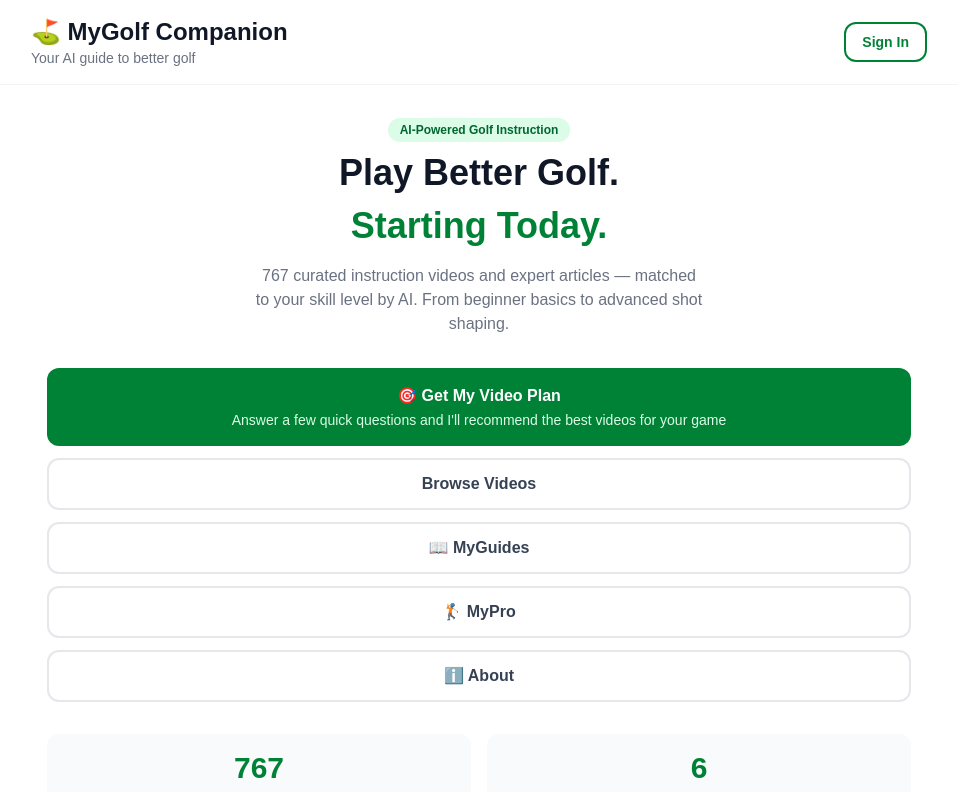
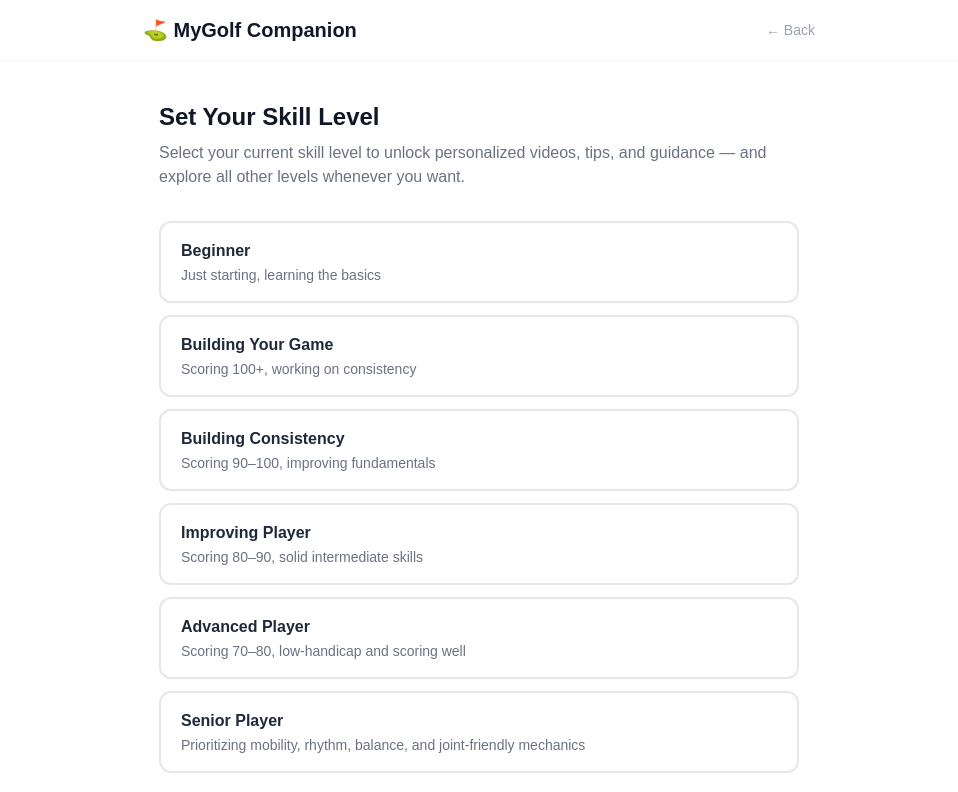
Before and after one commit to bd9356-gif/golf-ai-companion, a Next.js app: page /onboarding in a window 1280 px wide. Shown: the top 792 px of the page, without its empty margins (161-1119 px from the left). Built offline with nearby package versions, Linux system fonts and the light colour scheme; no server answers.

Commit message:
Revert "Multi-question assessment with personalized video recommendations"
This reverts commit dd5429b58e1132834b06e5b1b92298001fa6508f.

```diff
--- a/app/onboarding/page.js
+++ b/app/onboarding/page.js
@@ -1,111 +1,114 @@
 'use client'
+
+import { useRouter } from 'next/navigation'
 import { useState, useEffect } from 'react'
-import { createClient } from '@supabase/supabase-js'
 
-const supabase = createClient(
-  process.env.NEXT_PUBLIC_SUPABASE_URL,
-  process.env.NEXT_PUBLIC_SUPABASE_ANON_KEY
-)
-
-const STATS = [
-  { stat: '767', label: 'Instruction Videos' },
-  { stat: '6', label: 'Skill Levels' },
-  { stat: '40+', label: 'Expert Articles' },
-  { stat: 'AI', label: 'Personalized Plans' },
+const TIERS = [
+  {
+    value: 'beginner',
+    label: 'Beginner',
+    sublabel: 'Just starting, learning the basics',
+    topics: ['swing', 'grip', 'stance', 'putting', 'chipping'],
+  },
+  {
+    value: 'building_game',
+    label: 'Building Your Game',
+    sublabel: 'Scoring 100+, working on consistency',
+    topics: ['swing', 'driving', 'chipping', 'putting', 'course management'],
+  },
+  {
+    value: 'building_consistency',
+    label: 'Building Consistency',
+    sublabel: 'Scoring 90–100, improving fundamentals',
+    topics: ['iron play', 'driving', 'short game', 'putting', 'mental game'],
+  },
+  {
+    value: 'improving_player',
+    label: 'Improving Player',
+    sublabel: 'Scoring 80–90, solid intermediate skills',
+    topics: ['iron play', 'short game', 'bunker', 'course management', 'mental game'],
+  },
+  {
+    value: 'advanced_player',
+    label: 'Advanced Player',
+    sublabel: 'Scoring 70–80, low-handicap and scoring well',
+    topics: ['driving', 'iron play', 'short game', 'bunker', 'course management'],
+  },
+  {
+    value: 'senior_player',
+    label: 'Senior Player',
+    sublabel: 'Prioritizing mobility, rhythm, balance, and joint-friendly mechanics',
+    topics: ['swing', 'fitness', 'course management', 'mental game', 'putting'],
+  },
 ]
 
-export default function HomePage() {
-  const [hasPlan, setHasPlan] = useState(false)
-  const [user, setUser] = useState(null)
+export default function OnboardingPage() {
+  const [selected, setSelected] = useState(null)
+  const router = useRouter()
 
   useEffect(() => {
-    const level = localStorage.getItem('golf_skill_level')
-    if (level) setHasPlan(true)
-    supabase.auth.getSession().then(({ data: { session } }) => {
-      if (session) setUser(session.user)
-    })
+    const params = new URLSearchParams(window.location.search)
+    const level = params.get('level')
+    if (level && TIERS.find(t => t.value === level)) {
+      setSelected(level)
+    }
   }, [])
 
-  const userName = user?.user_metadata?.full_name || user?.email?.split('@')[0] || 'My Profile'
+  function handleSubmit() {
+    if (!selected) return
+    const tier = TIERS.find(t => t.value === selected)
+    localStorage.setItem('golf_skill_level', tier.value)
+    localStorage.setItem('golf_topics', JSON.stringify(tier.topics))
+    localStorage.setItem('golf_answers', JSON.stringify({ level: tier.value }))
+    router.push('/welcome')
+  }
 
   return (
     <div className="min-h-screen bg-white flex flex-col">
       <header className="border-b border-gray-100 px-4 py-4">
-        <div className="max-w-4xl mx-auto flex items-center justify-between">
-          <div>
-            <h1 className="text-2xl font-bold text-gray-900">⛳ MyGolf Companion</h1>
-            <p className="text-sm text-gray-500">Your AI guide to better golf</p>
-          </div>
-          {user ? (
-            <div className="flex items-center gap-2">
-              <a href="/plan" className="text-sm font-semibold text-white bg-green-700 rounded-xl px-4 py-2 hover:bg-green-800 transition-colors">
-                🎯 MyGolfClubhouse
-              </a>
-              <a href="/profile" className="text-sm font-medium text-gray-500 hover:text-gray-700">
-                👤 {userName}
-              </a>
-            </div>
-          ) : (
-            <a href="/login" className="text-sm font-semibold text-green-700 border-2 border-green-700 rounded-xl px-4 py-2 hover:bg-green-50 transition-colors">
-              Sign In
-            </a>
-          )}
+        <div className="max-w-2xl mx-auto flex items-center justify-between">
+          <h1 className="text-xl font-semibold text-gray-900">⛳ MyGolf Companion</h1>
+          <button onClick={() => router.back()} className="text-sm text-gray-400 hover:text-gray-600">← Back</button>
         </div>
       </header>
 
-      <main className="flex-1 max-w-4xl mx-auto w-full px-4 py-8">
-        <div className="text-center mb-2">
-          <span className="inline-block bg-green-100 text-green-800 text-xs font-semibold px-3 py-1 rounded-full">
-            AI-Powered Golf Instruction
-          </span>
-        </div>
-
-        <div className="text-center mb-8">
-          <h2 className="text-4xl font-bold text-gray-900 mb-2 leading-tight">Play Better Golf.</h2>
-          <h2 className="text-4xl font-bold text-green-700 mb-4 leading-tight">Starting Today.</h2>
-          <p className="text-base text-gray-500 max-w-md mx-auto">
-            767 curated instruction videos and expert articles — matched to your skill level by AI. From beginner basics to advanced shot shaping.
+      <main className="flex-1 max-w-2xl mx-auto w-full px-4 py-10 flex flex-col">
+        <div className="mb-8">
+          <h2 className="text-2xl font-bold text-gray-900 mb-2">Set Your Skill Level</h2>
+          <p className="text-gray-500 text-base">
+            Select your current skill level to unlock personalized videos, tips, and guidance — and explore all other levels whenever you want.
           </p>
         </div>
 
-        <div className="space-y-3 mb-8">
-          {/* Primary CTA — Assessment */}
-          <a
-            href="/onboarding"
-            className="block w-full px-6 py-4 bg-green-700 text-white rounded-xl font-bold text-base hover:bg-green-800 transition-colors text-center"
-          >
-            🎯 Get My Video Plan
-            <p className="text-sm font-normal text-green-100 mt-0.5">
-              Answer a few quick questions and I'll recommend the best videos for your game
-            </p>
-          </a>
-
-          <a href="/videos" className="block w-full px-6 py-3 border-2 border-gray-200 text-gray-700 rounded-xl font-semibold text-base hover:bg-gray-50 transition-colors text-center">
-            Browse Videos
-          </a>
-          <a href="/learn" className="block w-full px-6 py-3 border-2 border-gray-200 text-gray-700 rounded-xl font-semibold text-base hover:bg-gray-50 transition-colors text-center">
-            📖 MyGuides
-          </a>
-          <a href="/videos?tab=ask" className="block w-full px-6 py-3 border-2 border-gray-200 text-gray-700 rounded-xl font-semibold text-base hover:bg-gray-50 transition-colors text-center">
-            🏌️ MyPro
-          </a>
-          {hasPlan && (
-            <a href="/plan" className="block w-full px-6 py-3 border-2 border-green-200 text-green-700 rounded-xl font-semibold text-base hover:bg-green-50 transition-colors text-center">
-              🎯 MyGolfClubhouse
-            </a>
-          )}
-          <a href="/about" className="block w-full px-6 py-3 border-2 border-gray-200 text-gray-700 rounded-xl font-semibold text-base hover:bg-gray-50 transition-colors text-center">
-            ℹ️ About
-          </a>
+        <div className="space-y-3 flex-1">
+          {TIERS.map((tier) => (
+            <button
+              key={tier.value}
+              onClick={() => setSelected(tier.value)}
+              className={`w-full text-left px-5 py-4 rounded-xl border-2 transition-all ${
+                selected === tier.value
+                  ? 'border-green-600 bg-green-50'
+                  : 'border-gray-200 hover:border-green-300 hover:bg-green-50'
+              }`}
+            >
+              <p className={`font-semibold text-base ${selected === tier.value ? 'text-green-800' : 'text-gray-800'}`}>
+                {tier.label}
+              </p>
+              <p className={`text-sm mt-0.5 ${selected === tier.value ? 'text-green-600' : 'text-gray-500'}`}>
+                {tier.sublabel}
+              </p>
+            </button>
+          ))}
         </div>
 
-        <div className="grid grid-cols-2 gap-4">
-          {STATS.map(({ stat, label }) => (
-            <div key={label} className="text-center p-4 bg-gray-50 rounded-xl">
-              <p className="text-3xl font-bold text-green-700">{stat}</p>
-              <p className="text-sm text-gray-500 mt-1">{label}</p>
-            </div>
-          ))}
+        <div className="mt-8">
+          <button
+            onClick={handleSubmit}
+            disabled={!selected}
+            className="w-full py-4 bg-green-700 text-white rounded-xl text-base font-semibold hover:bg-green-800 disabled:opacity-40 disabled:cursor-not-allowed transition-colors"
+          >
+            Go to MyGolfClubhouse →
+          </button>
         </div>
       </main>
     </div>
--- a/app/page.js
+++ b/app/page.js
@@ -1,159 +1,101 @@
 'use client'
-import { useRouter } from 'next/navigation'
-import { useState } from 'react'
 
-const QUESTIONS = [
-  {
-    id: 'score',
-    question: 'What do you typically shoot for 18 holes?',
-    options: [
-      { value: 'beginner', label: "I'm just starting out", sublabel: 'New to golf or fewer than 10 rounds' },
-      { value: 'building_game', label: '110 or higher', sublabel: 'Learning the game, working on basics' },
-      { value: 'building_consistency', label: '95–110', sublabel: 'Getting more consistent round to round' },
-      { value: 'improving_player', label: '80–95', sublabel: 'Solid game, looking to break 80' },
-      { value: 'advanced_player', label: 'Under 80', sublabel: 'Low handicap, working on scoring' },
-      { value: 'senior_player', label: 'Senior golfer', sublabel: 'Focused on mobility, rhythm, and enjoyment' },
-    ],
-  },
-  {
-    id: 'struggle',
-    question: "What's your biggest struggle right now?",
-    options: [
-      { value: 'driving', label: '🏌️ Driving & Tee Shots', sublabel: 'Accuracy, distance, or consistency off the tee' },
-      { value: 'iron play', label: '⛳ Iron Play', sublabel: 'Ball striking, approach shots, contact' },
-      { value: 'short game', label: '🎯 Short Game', sublabel: 'Chipping, pitching, and getting up and down' },
-      { value: 'putting', label: '🕳️ Putting', sublabel: 'Distance control, reading greens, making putts' },
-      { value: 'mental game', label: '🧠 Mental Game', sublabel: 'Focus, course management, staying consistent' },
-      { value: 'fitness', label: '💪 Fitness & Flexibility', sublabel: 'Mobility, strength, and injury prevention' },
-    ],
-  },
-  {
-    id: 'goal',
-    question: 'What is your main goal?',
-    options: [
-      { value: 'lower_scores', label: '📉 Lower My Scores', sublabel: 'Break a scoring barrier or reach a handicap goal' },
-      { value: 'consistency', label: '🔄 More Consistency', sublabel: 'Stop the big numbers and play more even rounds' },
-      { value: 'distance', label: '💥 More Distance', sublabel: 'Hit the ball further off the tee and with irons' },
-      { value: 'enjoy', label: '😊 Enjoy the Game More', sublabel: 'Have more fun and feel better on the course' },
-    ],
-  },
-  {
-    id: 'frequency',
-    question: 'How often do you play or practice?',
-    options: [
-      { value: 'rarely', label: 'Rarely', sublabel: 'A few times a year' },
-      { value: 'monthly', label: 'Monthly', sublabel: 'Once or twice a month' },
-      { value: 'weekly', label: 'Weekly', sublabel: 'Once or twice a week' },
-      { value: 'frequent', label: 'Frequently', sublabel: '3+ times per week' },
-    ],
-  },
+import { useState, useEffect } from 'react'
+import { createClient } from '@supabase/supabase-js'
+
+const supabase = createClient(
+  process.env.NEXT_PUBLIC_SUPABASE_URL,
+  process.env.NEXT_PUBLIC_SUPABASE_ANON_KEY
+)
+
+const STATS = [
+  { stat: '767', label: 'Instruction Videos' },
+  { stat: '6', label: 'Skill Levels' },
+  { stat: '40+', label: 'Expert Articles' },
+  { stat: 'AI', label: 'Personalized Plans' },
 ]
 
-// Map answers to prioritized topic list
-function buildTopics(answers) {
-  const { score, struggle, goal } = answers
+export default function HomePage() {
+  const [hasPlan, setHasPlan] = useState(false)
+  const [user, setUser] = useState(null)
 
-  // Start with struggle as the top priority
-  const topics = [struggle]
+  useEffect(() => {
+    const level = localStorage.getItem('golf_skill_level')
+    if (level) setHasPlan(true)
+    supabase.auth.getSession().then(({ data: { session } }) => {
+      if (session) setUser(session.user)
+    })
+  }, [])
 
-  // Add topics based on score/tier
-  const tierTopics = {
-    beginner: ['swing', 'grip', 'stance', 'putting', 'chipping'],
-    building_game: ['swing', 'driving', 'chipping', 'putting', 'course management'],
-    building_consistency: ['iron play', 'driving', 'short game', 'putting', 'mental game'],
-    improving_player: ['iron play', 'short game', 'bunker', 'course management', 'mental game'],
-    advanced_player: ['driving', 'iron play', 'short game', 'bunker', 'course management'],
-    senior_player: ['swing', 'fitness', 'course management', 'mental game', 'putting'],
-  }
-
-  // Add goal-based topics
-  const goalTopics = {
-    lower_scores: ['course management', 'mental game', 'short game'],
-    consistency: ['swing', 'iron play', 'mental game'],
-    distance: ['driving', 'swing', 'fitness'],
-    enjoy: ['course management', 'mental game', 'putting'],
-  }
-
-  const extra = [...(tierTopics[score] ?? []), ...(goalTopics[goal] ?? [])]
-  for (const t of extra) {
-    if (!topics.includes(t)) topics.push(t)
-  }
-
-  return topics.slice(0, 6)
-}
-
-export default function OnboardingPage() {
-  const [step, setStep] = useState(0)
-  const [answers, setAnswers] = useState({})
-  const router = useRouter()
-
-  const current = QUESTIONS[step]
-  const isLast = step === QUESTIONS.length - 1
-
-  function handleSelect(value) {
-    const updated = { ...answers, [current.id]: value }
-    setAnswers(updated)
-
-    if (isLast) {
-      // Build personalized topic list from answers
-      const topics = buildTopics(updated)
-      const skillLevel = updated.score
-
-      localStorage.setItem('golf_skill_level', skillLevel)
-      localStorage.setItem('golf_topics', JSON.stringify(topics))
-      localStorage.setItem('golf_answers', JSON.stringify(updated))
-
-      router.push('/welcome')
-    } else {
-      setStep(s => s + 1)
-    }
-  }
+  const userName = user?.user_metadata?.full_name || user?.email?.split('@')[0] || 'My Profile'
 
   return (
     <div className="min-h-screen bg-white flex flex-col">
       <header className="border-b border-gray-100 px-4 py-4">
-        <div className="max-w-2xl mx-auto flex items-center justify-between">
-          <h1 className="text-xl font-semibold text-gray-900">⛳ MyGolf Companion</h1>
-          {step > 0 && (
-            <button onClick={() => setStep(s => s - 1)} className="text-sm text-gray-400 hover:text-gray-600">
-              ← Back
-            </button>
+        <div className="max-w-4xl mx-auto flex items-center justify-between">
+          <div>
+            <h1 className="text-2xl font-bold text-gray-900">⛳ MyGolf Companion</h1>
+            <p className="text-sm text-gray-500">Your AI guide to better golf</p>
+          </div>
+          {user ? (
+            <div className="flex items-center gap-2">
+              <a href="/plan" className="text-sm font-semibold text-white bg-green-700 rounded-xl px-4 py-2 hover:bg-green-800 transition-colors">
+                🎯 MyGolfClubhouse
+              </a>
+              <a href="/profile" className="text-sm font-medium text-gray-500 hover:text-gray-700">
+                👤 {userName}
+              </a>
+            </div>
+          ) : (
+            <a href="/login" className="text-sm font-semibold text-green-700 border-2 border-green-700 rounded-xl px-4 py-2 hover:bg-green-50 transition-colors">
+              Sign In
+            </a>
           )}
         </div>
       </header>
 
-      <main className="flex-1 max-w-2xl mx-auto w-full px-4 py-10 flex flex-col">
-        {/* Progress bar */}
-        <div className="mb-8">
-          <div className="flex justify-between text-xs text-gray-400 mb-2">
-            <span>Question {step + 1} of {QUESTIONS.length}</span>
-            <span>{Math.round(((step) / QUESTIONS.length) * 100)}% complete</span>
-          </div>
-          <div className="w-full bg-gray-100 rounded-full h-2">
-            <div
-              className="bg-green-600 h-2 rounded-full transition-all duration-300"
-              style={{ width: `${((step) / QUESTIONS.length) * 100}%` }}
-            />
-          </div>
+      <main className="flex-1 max-w-4xl mx-auto w-full px-4 py-8">
+        <div className="text-center mb-2">
+          <span className="inline-block bg-green-100 text-green-800 text-xs font-semibold px-3 py-1 rounded-full">
+            AI-Powered Golf Instruction
+          </span>
         </div>
 
-        <div className="mb-8">
-          <h2 className="text-2xl font-bold text-gray-900 mb-1">{current.question}</h2>
-          <p className="text-gray-400 text-sm">
-            {isLast ? "Last question — we'll build your plan right after." : "Tap to select and move to the next question."}
+        <div className="text-center mb-8">
+          <h2 className="text-4xl font-bold text-gray-900 mb-2 leading-tight">Play Better Golf.</h2>
+          <h2 className="text-4xl font-bold text-green-700 mb-4 leading-tight">Starting Today.</h2>
+          <p className="text-base text-gray-500 max-w-md mx-auto">
+            767 curated instruction videos and expert articles — matched to your skill level by AI. From beginner basics to advanced shot shaping.
           </p>
         </div>
 
-        <div className="space-y-3 flex-1">
-          {current.options.map((opt) => (
-            <button
-              key={opt.value}
-              onClick={() => handleSelect(opt.value)}
-              className="w-full text-left px-5 py-4 rounded-xl border-2 border-gray-200 hover:border-green-400 hover:bg-green-50 transition-all"
-            >
-              <p className="font-semibold text-base text-gray-800">{opt.label}</p>
-              <p className="text-sm mt-0.5 text-gray-500">{opt.sublabel}</p>
-            </button>
+        <div className="space-y-3 mb-8">
+
+          <a href="/videos" className="block w-full px-6 py-3 border-2 border-gray-200 text-gray-700 rounded-xl font-semibold text-base hover:bg-gray-50 transition-colors text-center">
+            Browse Videos
+          </a>
+          <a href="/learn" className="block w-full px-6 py-3 border-2 border-gray-200 text-gray-700 rounded-xl font-semibold text-base hover:bg-gray-50 transition-colors text-center">
+            📖 MyGuides
+          </a>
+          <a href="/videos?tab=ask" className="block w-full px-6 py-3 border-2 border-gray-200 text-gray-700 rounded-xl font-semibold text-base hover:bg-gray-50 transition-colors text-center">
+            🏌️ MyPro
+          </a>
+          {hasPlan && (
+            <a href="/plan" className="block w-full px-6 py-3 border-2 border-green-200 text-green-700 rounded-xl font-semibold text-base hover:bg-green-50 transition-colors text-center">
+              🎯 MyGolfClubhouse
+            </a>
+          )}
+          <a href="/about" className="block w-full px-6 py-3 border-2 border-gray-200 text-gray-700 rounded-xl font-semibold text-base hover:bg-gray-50 transition-colors text-center">
+            ℹ️ About
+          </a>
+        </div>
+
+        <div className="grid grid-cols-2 gap-4">
+          {STATS.map(({ stat, label }) => (
+            <div key={label} className="text-center p-4 bg-gray-50 rounded-xl">
+              <p className="text-3xl font-bold text-green-700">{stat}</p>
+              <p className="text-sm text-gray-500 mt-1">{label}</p>
+            </div>
           ))}
         </div>
       </main>
```
Also changed, not shown: app/plan/page.js (+19 -78 lines), 1 other file (tests, documents, lock files or other folders).
